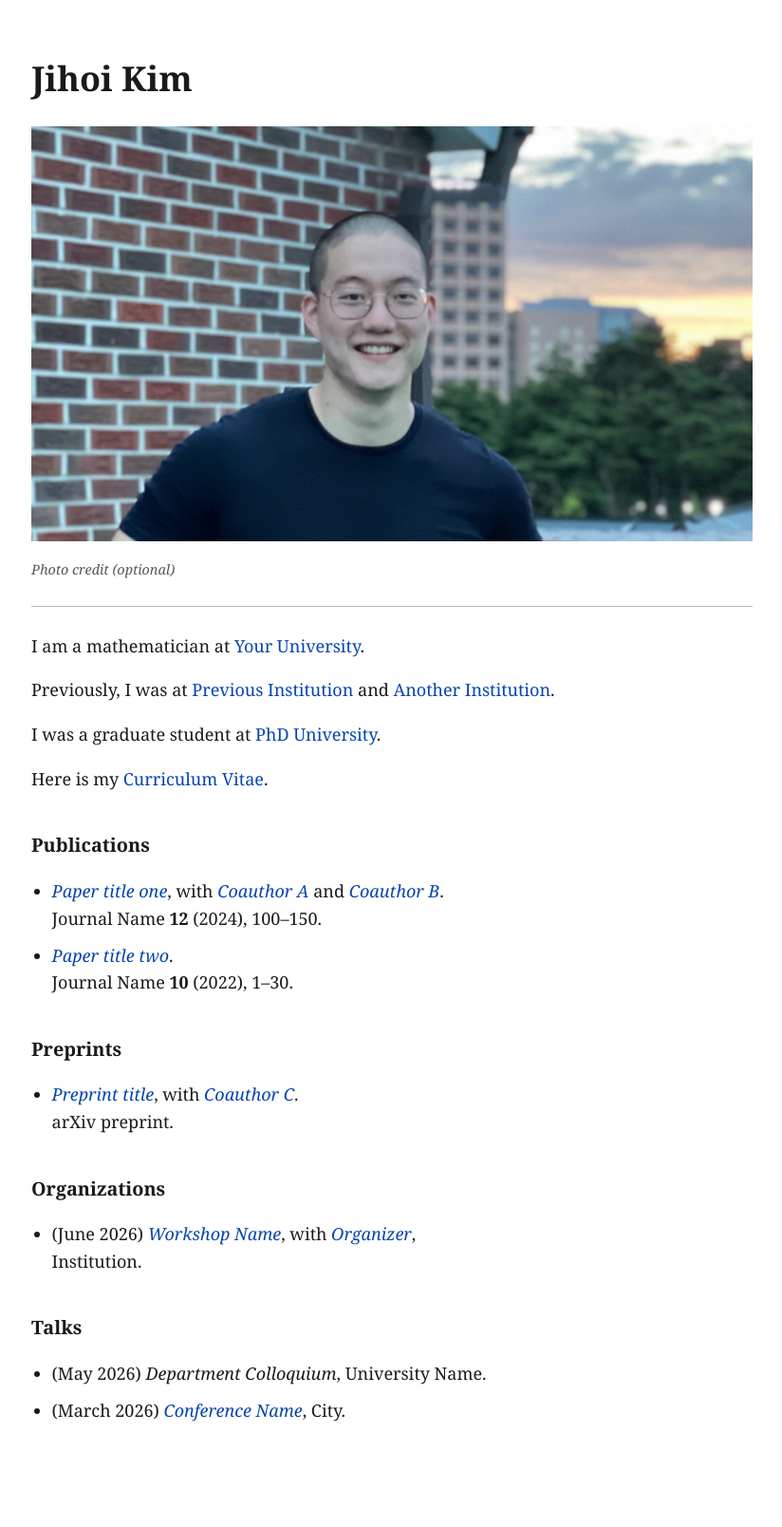
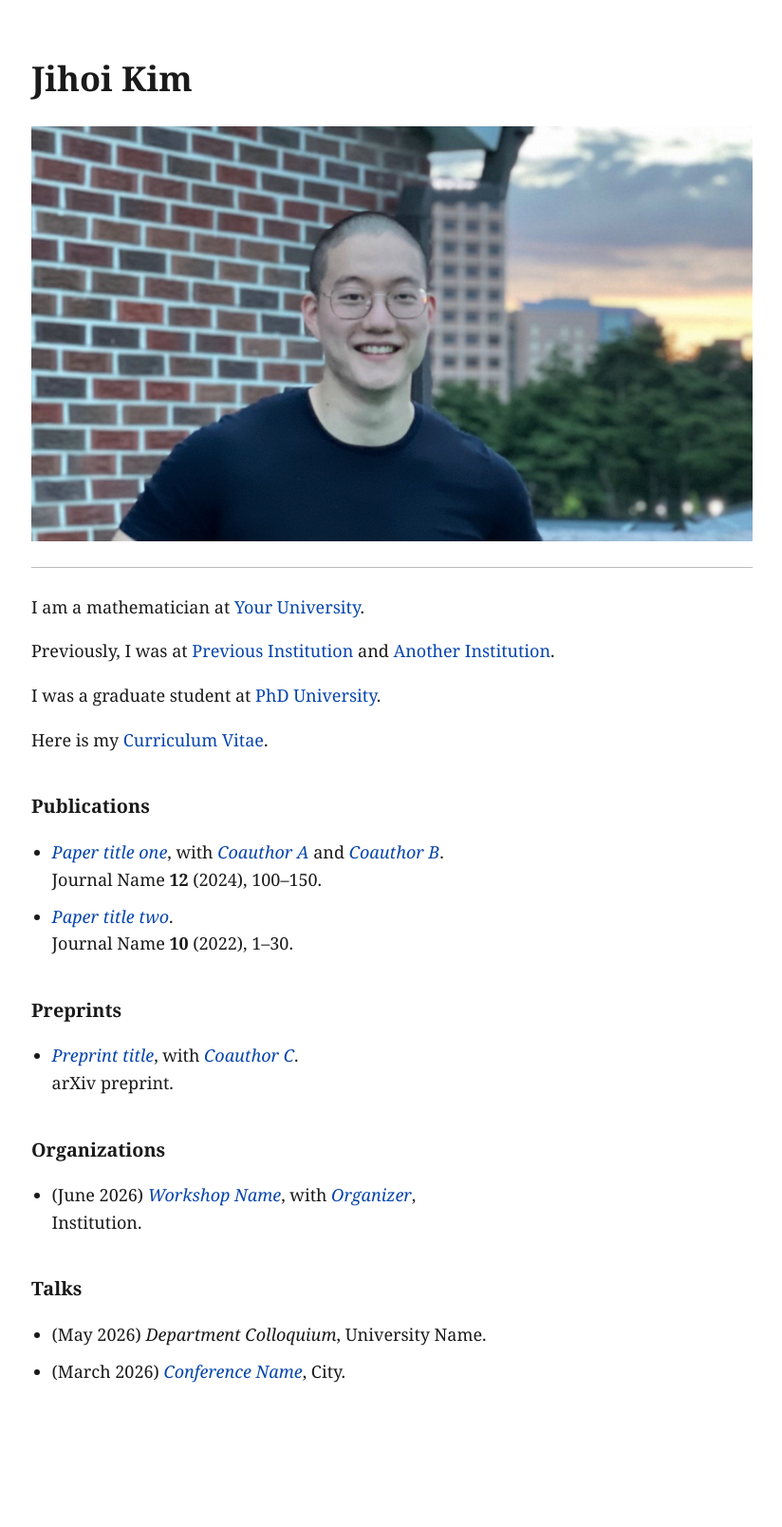
Before and after one commit to jihoikim-math/jihoikim-math.github.io, a Jekyll site: the page built from index.md, in a window 1280 px wide. Shown: the whole page at 95% size, without its empty margins (227-1051 px from the left). Built offline with Jekyll 4.4.1, drawn with Linux system fonts in a browser that asks for light colours; after the commit the page ends 1567 px from its top, so only the background shows below that.

Commit message:
Update index.md

```diff
--- a/index.md
+++ b/index.md
@@ -8,8 +8,7 @@ title: Jihoi Kim
 ![Jihoi Kim](/assets/photo.jpg)
 {: .photo}
 
-*Photo credit (optional)*
-{: .caption}
+
 
 ---
 
```
